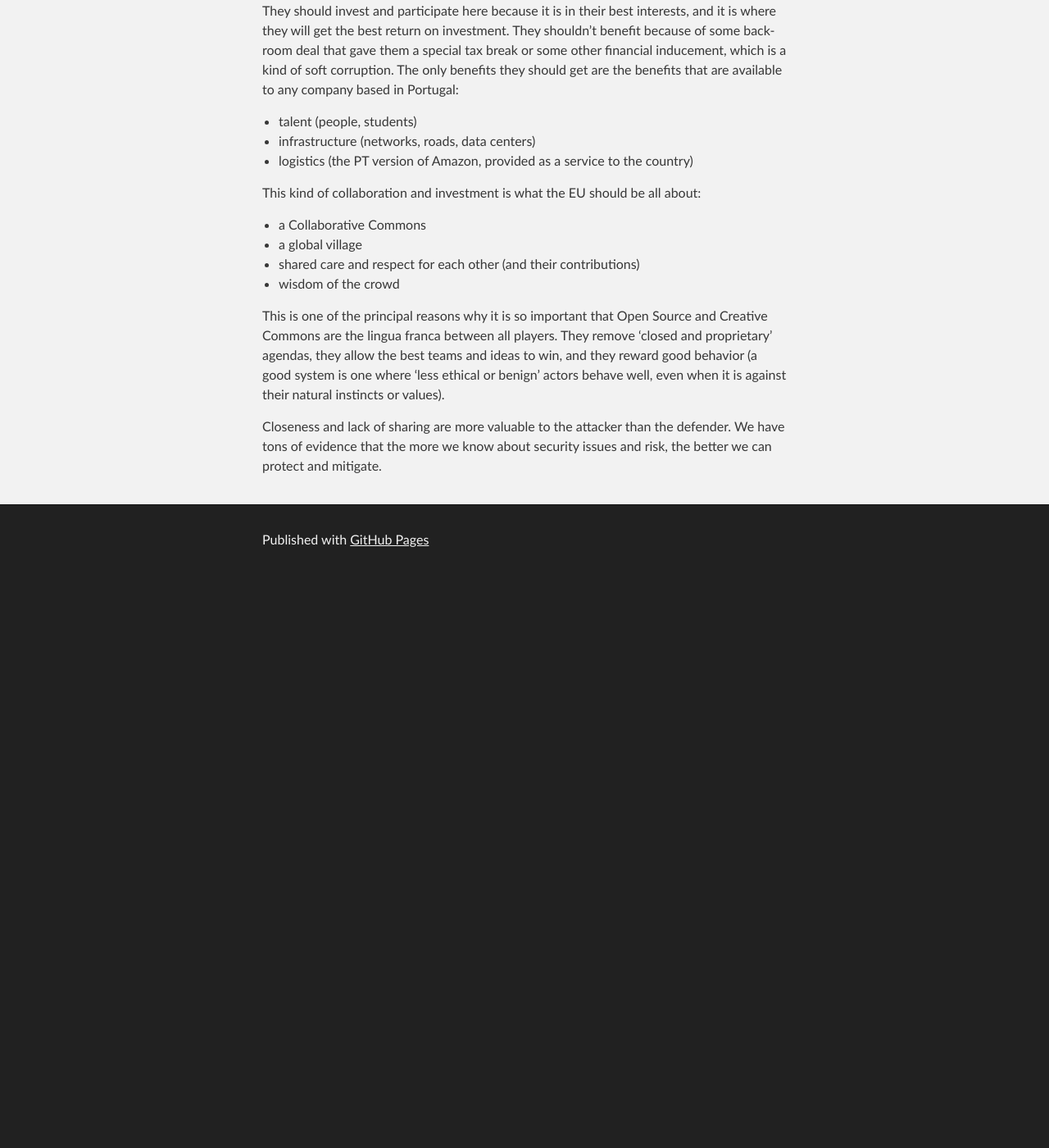
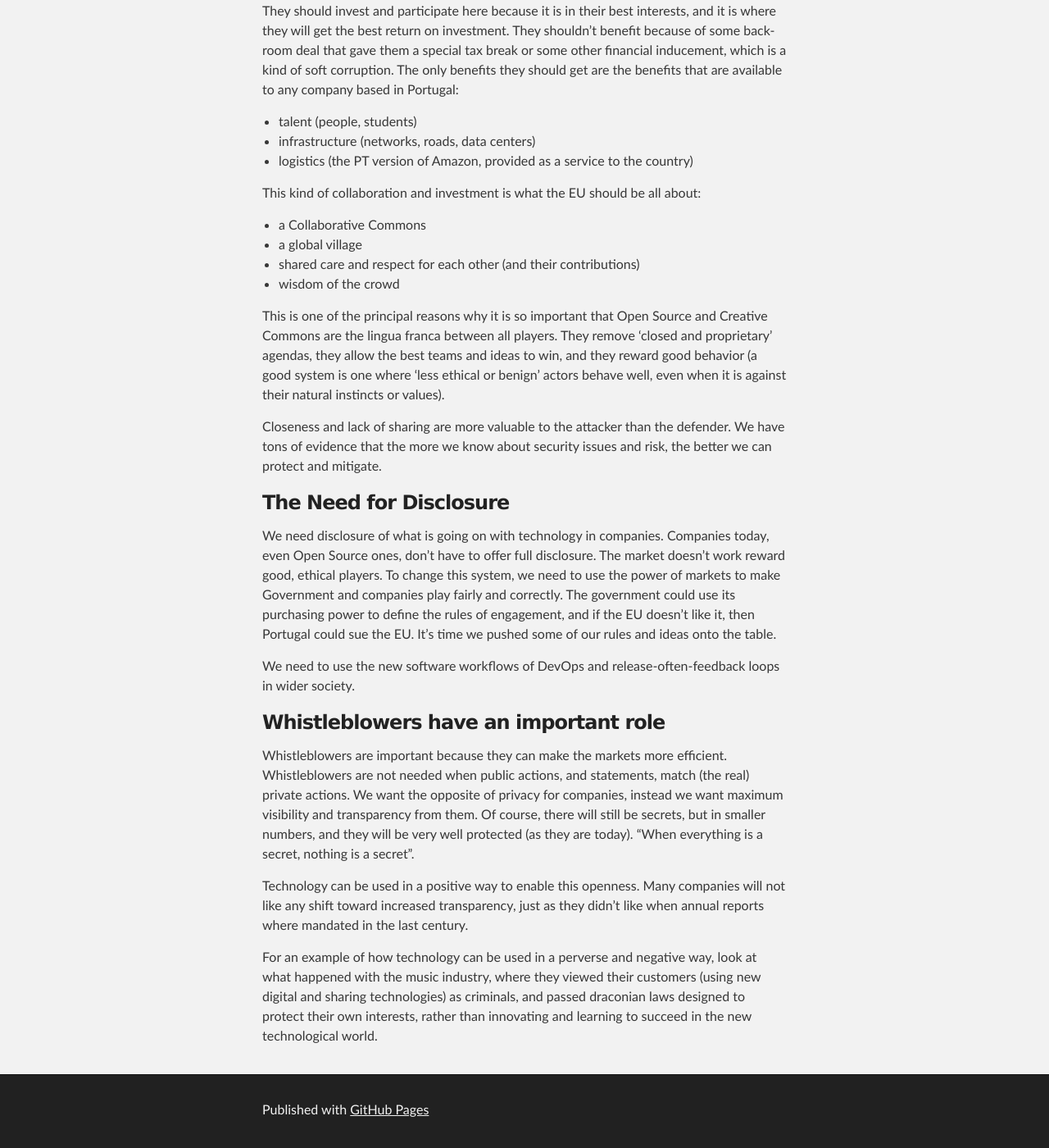
Before and after one commit to DinisCruz/Book_Hacking_Portugal, a Jekyll site: the page built from Research/EU.md, in a window 1280 px wide and 1400 px high, scrolled down 477 px. Shown: the whole window at 82% size. Built offline with Jekyll 4.4.1, drawn with Linux system fonts in a browser that asks for light colours; before the commit the page ends 1182 px from its top, so only the background shows below that.

Commit message:
Update EU.md

```diff
--- a/Research/EU.md
+++ b/Research/EU.md
@@ -24,3 +24,17 @@ This kind of collaboration and investment is what the EU should be all about:
 This is one of the principal reasons why it is so important that Open Source and Creative Commons are the lingua franca between all players. They remove 'closed and proprietary' agendas, they allow the best teams and ideas to win, and they reward good behavior (a good system is one where 'less ethical or benign' actors behave well, even when it is against their natural instincts or values).
 
 Closeness and lack of sharing are more valuable to the attacker than the defender. We have tons of evidence that the more we know about security issues and risk, the better we can protect and mitigate.
+
+### The Need for Disclosure
+
+We need disclosure of what is going on with technology in companies. Companies today, even Open Source ones, don't have to offer full disclosure. The market doesn't work reward good, ethical players. To change this system, we need to use the power of markets to make Government and companies play fairly and correctly.  The government could use its purchasing power to define the rules of engagement, and if the EU doesn't like it, then Portugal could sue the EU. It's time we pushed some of our rules and ideas onto the table.
+
+We need to use the new software workflows of DevOps and release-often-feedback loops in wider society.
+
+### Whistleblowers have an important role
+
+Whistleblowers are important because they can make the markets more efficient. Whistleblowers are not needed when public actions, and statements, match (the real) private actions. We want the opposite of privacy for companies, instead we want maximum visibility and transparency from them. Of course, there will still be secrets, but in smaller numbers, and they will be very well protected (as they are today). "When everything is a secret, nothing is a secret".
+
+Technology can be used in a positive way to enable this openness. Many companies will not like any shift toward increased transparency, just as they didn't like when annual reports where mandated in the last century.
+
+For an example of how technology can be used in a perverse and negative way, look at what happened with the music industry, where they viewed their customers (using new digital and sharing technologies) as criminals, and passed draconian laws designed to protect their own interests, rather than innovating and learning to succeed in the new technological world.
```
